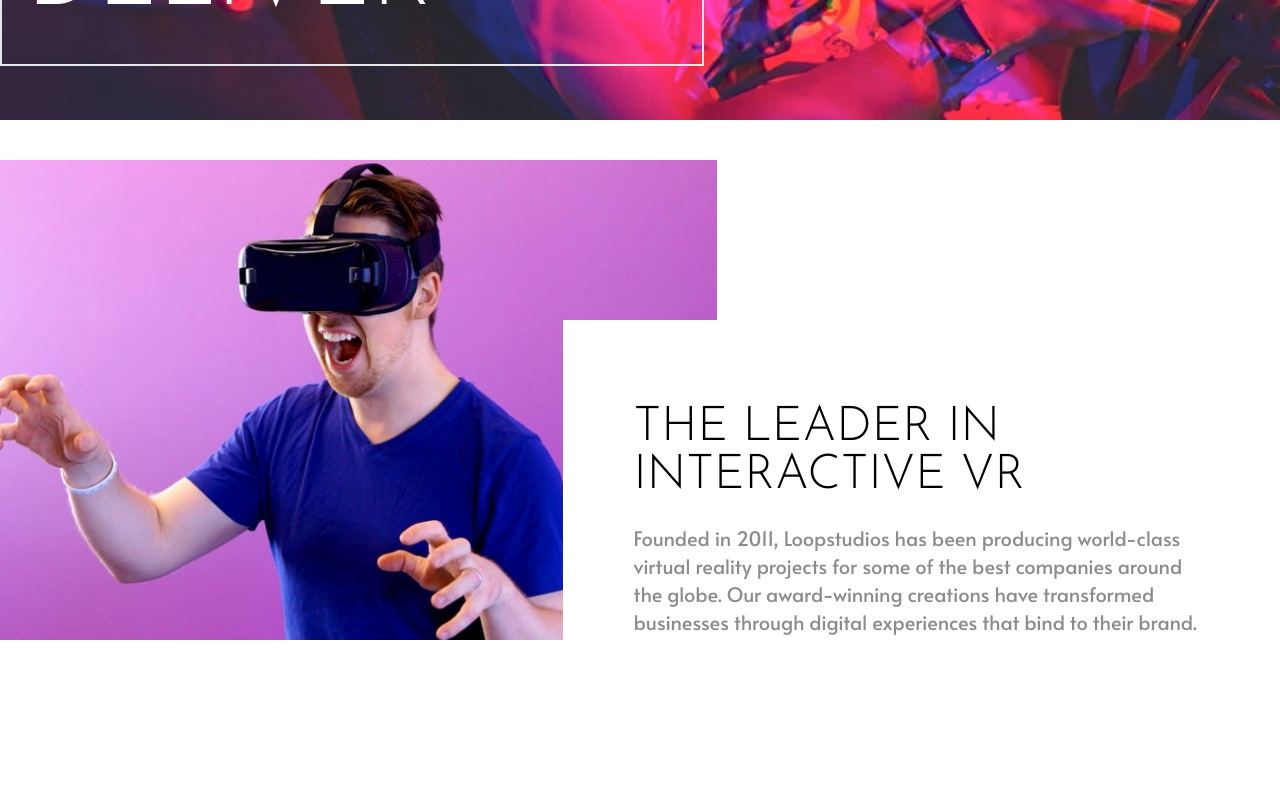
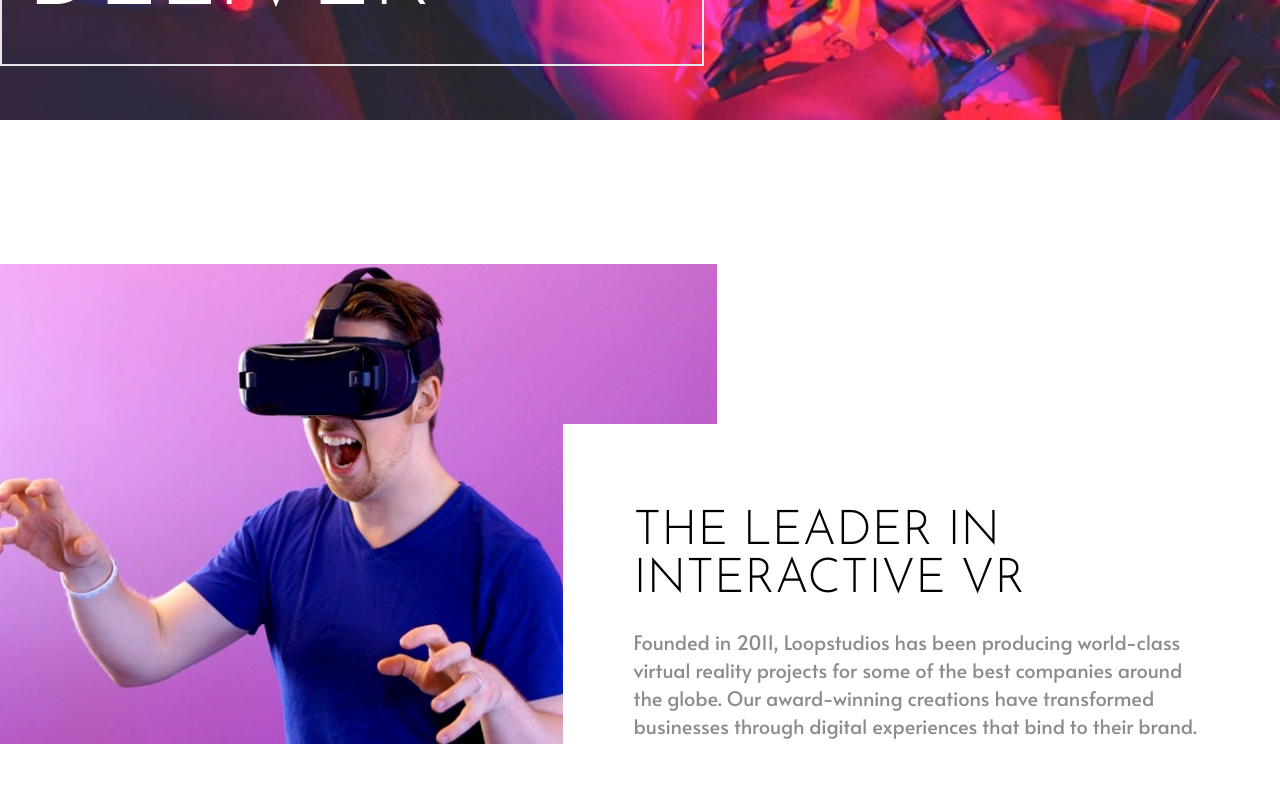
Before and after one commit to gracebir/loopstudios-landing-page, a Next.js app: page / in a window 1280 px wide. Shown: the part 520-1320 px from the top of the page. Built offline with nearby package versions, Linux system fonts and the light colour scheme.

Commit message:
adding padding top

```diff
--- a/src/app/page.tsx
+++ b/src/app/page.tsx
@@ -6,7 +6,7 @@ export default function Home() {
   return (
     <main className="w-full">
      <Hero/>
-     <div className="wrapper-container py-6 lg:py-10">
+     <div className="wrapper-container lg:py-36 py-20">
       <Interactive/>
       <Creations/>
      </div>
```
